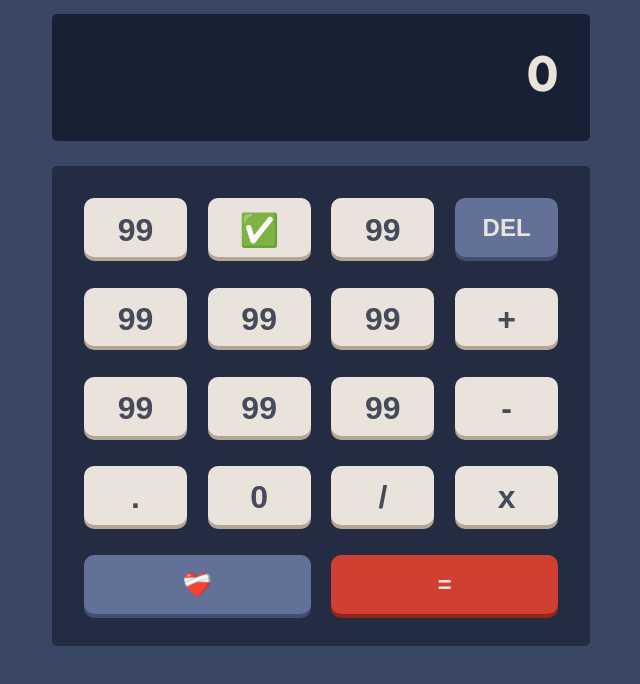
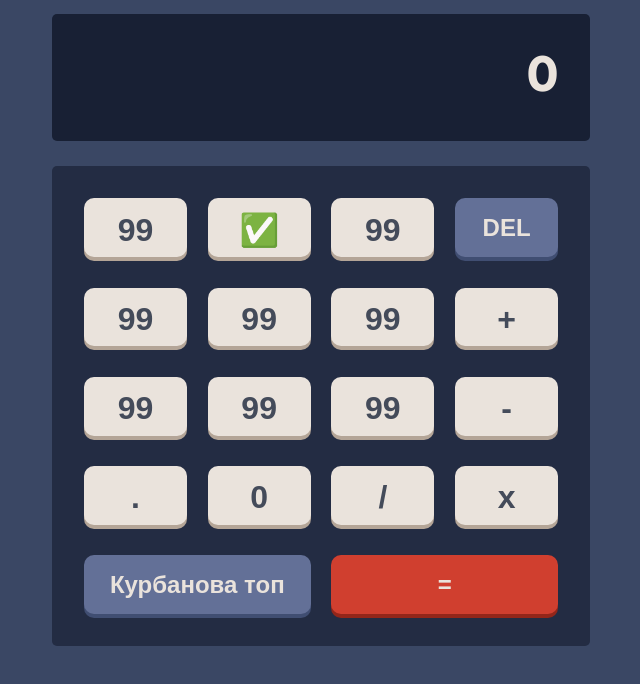
Before and after one commit to Pirmagomedov/alishka, a React (Create React App) app: page / in a window 1280 px wide. Shown: the top 684 px of the page, without its empty margins (319-959 px from the left). Built offline with nearby package versions, Linux system fonts and the light colour scheme.

Commit message:
Update Keypad.js

```diff
--- a/src/components/calculator/Keypad.js
+++ b/src/components/calculator/Keypad.js
@@ -78,7 +78,7 @@ const Keypad = (props) => {
         value="reset"
         onClick={props.clear}
       >
-        ❤️‍🩹
+        Курбанова топ
       </button>
       <button
         className="equals-key"
```
